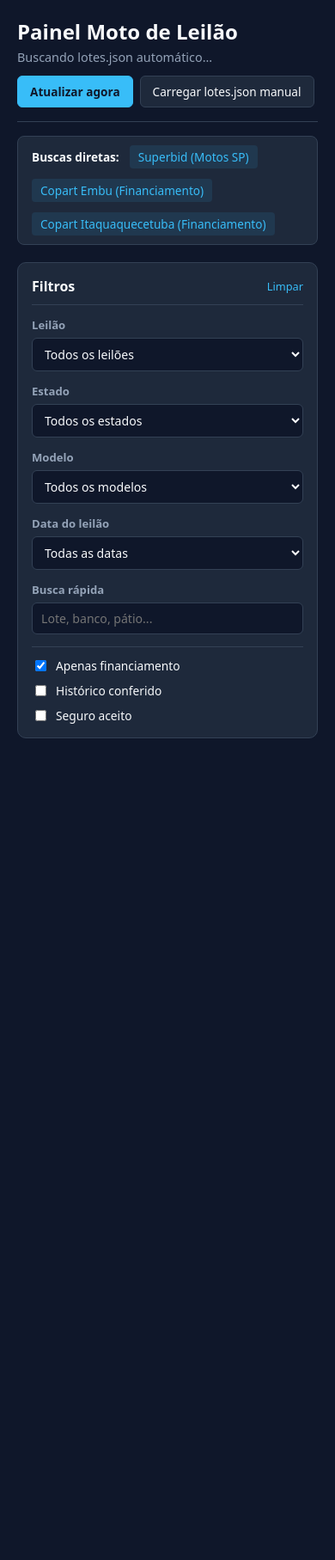
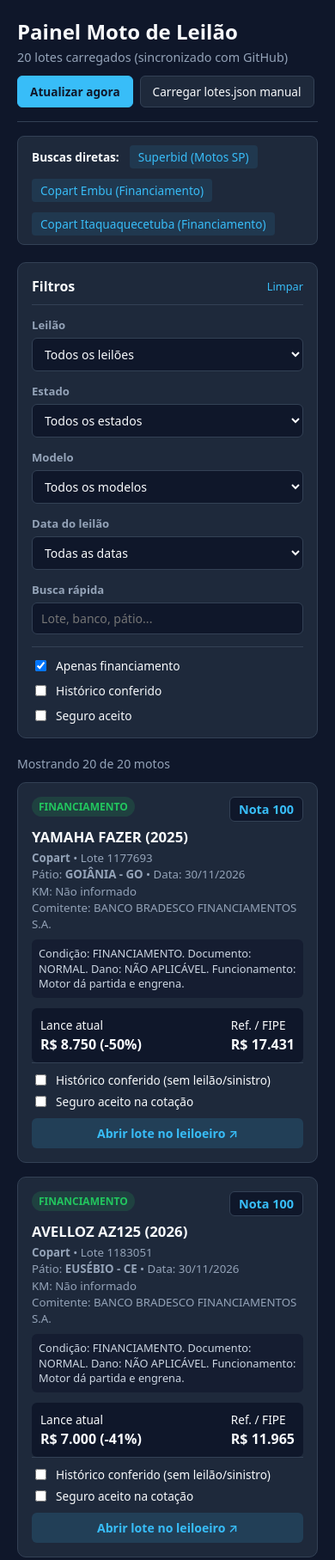
Before and after one commit to norbertodeguchiboaz/moto-leilao, a plain HTML site: page index.html in a window 390 px wide. Shown: the top 1815 px of the page at 86% size. Before the commit the page ends 911 px from the top, so only its background shows below. Drawn offline with Linux system fonts and the light colour scheme.

Commit message:
Update index.html

```diff
--- a/index.html
+++ b/index.html
@@ -6,113 +6,38 @@
   <title>Moto de Leilão - Financiamento</title>
   <style>
     :root {
-      --bg: #0f172a;
-      --card: #1e293b;
-      --border: #334155;
-      --text: #f8fafc;
-      --muted: #94a3b8;
-      --accent: #38bdf8;
-      --green: #22c55e;
-      --amber: #f59e0b;
-      --red: #ef4444;
+      --bg: #0f172a; --card: #1e293b; --border: #334155; --text: #f8fafc;
+      --muted: #94a3b8; --accent: #38bdf8; --green: #22c55e; --amber: #f59e0b; --red: #ef4444;
     }
     * { box-sizing: border-box; font-family: system-ui, -apple-system, sans-serif; }
     body { background: var(--bg); color: var(--text); margin: 0; padding: 20px; }
     .container { max-width: 1320px; margin: 0 auto; }
-
-    header {
-      display: flex; flex-wrap: wrap; justify-content: space-between; align-items: center;
-      gap: 12px; margin-bottom: 16px; border-bottom: 1px solid var(--border); padding-bottom: 16px;
-    }
+    header { display: flex; flex-wrap: wrap; justify-content: space-between; align-items: center; gap: 12px; margin-bottom: 16px; border-bottom: 1px solid var(--border); padding-bottom: 16px; }
     h1 { margin: 0; font-size: 1.5rem; }
     .subtitle { color: var(--muted); font-size: 0.9rem; margin-top: 4px; }
     .actions { display: flex; flex-wrap: wrap; gap: 8px; }
-
-    button, .file-btn {
-      background: var(--card); color: var(--text); border: 1px solid var(--border);
-      padding: 8px 14px; border-radius: 6px; cursor: pointer; font-size: 0.85rem; font-weight: 500;
-    }
+    button, .file-btn { background: var(--card); color: var(--text); border: 1px solid var(--border); padding: 8px 14px; border-radius: 6px; cursor: pointer; font-size: 0.85rem; font-weight: 500; }
     button:hover, .file-btn:hover { border-color: var(--accent); }
     button.primary { background: var(--accent); color: #0f172a; border-color: var(--accent); font-weight: 600; }
     input[type="file"] { display: none; }
-
-    .fontes {
-      background: var(--card); border: 1px solid var(--border); border-radius: 8px;
-      padding: 10px 16px; margin-bottom: 20px; display: flex; flex-wrap: wrap;
-      gap: 12px; align-items: center; font-size: 0.85rem;
-    }
-    .fontes a {
-      color: var(--accent); text-decoration: none; background: rgba(56, 189, 248, 0.1);
-      padding: 4px 10px; border-radius: 4px;
-    }
+    .fontes { background: var(--card); border: 1px solid var(--border); border-radius: 8px; padding: 10px 16px; margin-bottom: 20px; display: flex; flex-wrap: wrap; gap: 12px; align-items: center; font-size: 0.85rem; }
+    .fontes a { color: var(--accent); text-decoration: none; background: rgba(56, 189, 248, 0.1); padding: 4px 10px; border-radius: 4px; }
     .fontes a:hover { text-decoration: underline; }
-
-    /* Layout principal com barra lateral esquerda */
-    .layout {
-      display: grid;
-      grid-template-columns: 270px 1fr;
-      gap: 20px;
-      align-items: start;
-    }
-    @media (max-width: 820px) {
-      .layout { grid-template-columns: 1fr; }
-    }
-
-    .sidebar {
-      background: var(--card);
-      border: 1px solid var(--border);
-      border-radius: 10px;
-      padding: 16px;
-      position: sticky;
-      top: 20px;
-      display: flex;
-      flex-direction: column;
-      gap: 14px;
-    }
-    .sidebar-header {
-      display: flex;
-      justify-content: space-between;
-      align-items: center;
-      border-bottom: 1px solid var(--border);
-      padding-bottom: 10px;
-    }
+    .layout { display: grid; grid-template-columns: 270px 1fr; gap: 20px; align-items: start; }
+    @media (max-width: 820px) { .layout { grid-template-columns: 1fr; } }
+    .sidebar { background: var(--card); border: 1px solid var(--border); border-radius: 10px; padding: 16px; position: sticky; top: 20px; display: flex; flex-direction: column; gap: 14px; }
+    .sidebar-header { display: flex; justify-content: space-between; align-items: center; border-bottom: 1px solid var(--border); padding-bottom: 10px; }
     .sidebar-header h2 { margin: 0; font-size: 1rem; }
-    .btn-limpar {
-      background: transparent; border: none; color: var(--accent);
-      padding: 0; font-size: 0.8rem; cursor: pointer;
-    }
-    .btn-limpar:hover { text-decoration: underline; }
-
+    .btn-limpar { background: transparent; border: none; color: var(--accent); padding: 0; font-size: 0.8rem; cursor: pointer; }
     .campo { display: flex; flex-direction: column; gap: 6px; }
     .campo label { font-size: 0.82rem; color: var(--muted); font-weight: 600; }
-    .campo select, .campo input[type="text"] {
-      width: 100%;
-      background: var(--bg);
-      color: var(--text);
-      border: 1px solid var(--border);
-      padding: 8px 10px;
-      border-radius: 6px;
-      font-size: 0.88rem;
-    }
-    .campo select:focus, .campo input[type="text"]:focus {
-      outline: none;
-      border-color: var(--accent);
-    }
-
-    .filtros-check {
-      display: flex; flex-direction: column; gap: 10px;
-      border-top: 1px solid var(--border); padding-top: 12px; font-size: 0.86rem;
-    }
+    .campo select, .campo input[type="text"] { width: 100%; background: var(--bg); color: var(--text); border: 1px solid var(--border); padding: 8px 10px; border-radius: 6px; font-size: 0.88rem; }
+    .filtros-check { display: flex; flex-direction: column; gap: 10px; border-top: 1px solid var(--border); padding-top: 12px; font-size: 0.86rem; }
     .filtros-check label { display: flex; align-items: center; gap: 8px; cursor: pointer; }
-
     .conteudo { min-width: 0; }
     .stats { color: var(--muted); font-size: 0.88rem; margin-bottom: 12px; }
     .grid { display: grid; grid-template-columns: repeat(auto-fill, minmax(310px, 1fr)); gap: 16px; }
-
-    .card {
-      background: var(--card); border: 1px solid var(--border); border-radius: 10px;
-      padding: 16px; display: flex; flex-direction: column; justify-content: space-between; gap: 12px;
-    }
+    .card { background: var(--card); border: 1px solid var(--border); border-radius: 10px; padding: 16px; display: flex; flex-direction: column; justify-content: space-between; gap: 12px; }
     .card-top { display: flex; justify-content: space-between; align-items: flex-start; gap: 8px; }
     .badge { font-size: 0.75rem; padding: 3px 8px; border-radius: 99px; font-weight: 600; text-transform: uppercase; }
     .badge.financiamento { background: rgba(34, 197, 94, 0.15); color: var(--green); }
@@ -126,11 +51,7 @@
     .valores span strong { display: block; font-size: 1rem; margin-top: 2px; }
     .checks { display: flex; flex-direction: column; gap: 6px; border-top: 1px solid var(--border); padding-top: 10px; font-size: 0.85rem; }
     .checks label { display: flex; align-items: center; gap: 8px; cursor: pointer; }
-    .btn-lote {
-      display: inline-block; text-align: center; width: 100%; background: rgba(56, 189, 248, 0.15);
-      color: var(--accent); text-decoration: none; padding: 8px; border-radius: 6px; font-weight: 600; font-size: 0.88rem; margin-top: 10px;
-    }
-    .btn-lote:hover { background: rgba(56, 189, 248, 0.25); }
+    .btn-lote { display: inline-block; text-align: center; width: 100%; background: rgba(56, 189, 248, 0.15); color: var(--accent); text-decoration: none; padding: 8px; border-radius: 6px; font-weight: 600; font-size: 0.88rem; margin-top: 10px; }
     .aviso { text-align: center; padding: 40px; color: var(--muted); background: var(--card); border-radius: 10px; border: 1px dashed var(--border); grid-column: 1 / -1; }
   </style>
 </head>
@@ -143,10 +64,7 @@
       </div>
       <div class="actions">
         <button class="primary" onclick="carregarAutomatico()">Atualizar agora</button>
-        <label class="file-btn">
-          Carregar lotes.json manual
-          <input type="file" accept=".json" onchange="lerArquivoManual(event)" />
-        </label>
+        <label class="file-btn">Carregar lotes.json manual<input type="file" accept=".json" onchange="lerArquivoManual(event)" /></label>
       </div>
     </header>
 
@@ -158,54 +76,37 @@
     </div>
 
     <div class="layout">
-      <!-- Barra lateral esquerda de filtros -->
       <aside class="sidebar">
         <div class="sidebar-header">
           <h2>Filtros</h2>
           <button class="btn-limpar" onclick="limparFiltros()">Limpar</button>
         </div>
-
         <div class="campo">
           <label for="filtro-leilao">Leilão</label>
-          <select id="filtro-leilao" onchange="renderizar()">
-            <option value="">Todos os leilões</option>
-          </select>
+          <select id="filtro-leilao" onchange="renderizar()"><option value="">Todos os leilões</option></select>
         </div>
-
         <div class="campo">
           <label for="filtro-estado">Estado</label>
-          <select id="filtro-estado" onchange="renderizar()">
-            <option value="">Todos os estados</option>
-          </select>
+          <select id="filtro-estado" onchange="renderizar()"><option value="">Todos os estados</option></select>
         </div>
-
         <div class="campo">
           <label for="filtro-modelo">Modelo</label>
-          <select id="filtro-modelo" onchange="renderizar()">
-            <option value="">Todos os modelos</option>
-          </select>
+          <select id="filtro-modelo" onchange="renderizar()"><option value="">Todos os modelos</option></select>
         </div>
-
         <div class="campo">
           <label for="filtro-data">Data do leilão</label>
-          <select id="filtro-data" onchange="renderizar()">
-            <option value="">Todas as datas</option>
-          </select>
+          <select id="filtro-data" onchange="renderizar()"><option value="">Todas as datas</option></select>
         </div>
-
         <div class="campo">
           <label for="busca">Busca rápida</label>
           <input type="text" id="busca" placeholder="Lote, banco, pátio..." oninput="renderizar()" />
         </div>
-
         <div class="filtros-check">
           <label><input type="checkbox" id="so-financiamento" checked onchange="renderizar()" /> Apenas financiamento</label>
           <label><input type="checkbox" id="so-historico" onchange="renderizar()" /> Histórico conferido</label>
           <label><input type="checkbox" id="so-seguro" onchange="renderizar()" /> Seguro aceito</label>
         </div>
       </aside>
-
-      <!-- Área principal de resultados -->
       <main class="conteudo">
         <div class="stats" id="stats"></div>
         <div class="grid" id="grid"></div>
@@ -217,9 +118,7 @@
     let lotes = [];
     let marcacoes = JSON.parse(localStorage.getItem("moto_leilao_marcacoes") || "{}");
 
-    function chaveLote(l) {
-      return l.url || `${l.leiloeiro}-${l.lote}`;
-    }
+    function chaveLote(l) { return l.url || `${l.leiloeiro}-${l.lote}`; }
 
     function extrairEstado(local) {
       if (!local) return "";
@@ -230,19 +129,14 @@
     function formatarDataBR(dataStr) {
       if (!dataStr) return "";
       const m = dataStr.match(/^(\d{4})-(\d{2})-(\d{2})/);
-      if (m) return `${m[3]}/${m[2]}/${m[1]}`;
-      return dataStr;
+      return m ? `${m[3]}/${m[2]}/${m[1]}` : dataStr;
     }
 
     function detectarOrigem(l) {
       if (l.origem) return l.origem;
       const texto = `${l.comitente || ""} ${l.descricao || ""} ${l.titulo || ""}`.toLowerCase();
-      if (/sinistro|colis[aã]o|roubo|furto|enchente|pequena monta|m[eé]dia monta|grande monta|sucata/.test(texto)) {
-        return "sinistro";
-      }
-      if (/financiamento|retomada|banco|aliena[cç][aã]o|financeira|cons[oó]rcio/.test(texto)) {
-        return "financiamento";
-      }
+      if (/sinistro|colis[aã]o|roubo|furto|enchente|pequena monta|m[eé]dia monta|grande monta|sucata/.test(texto)) return "sinistro";
+      if (/financiamento|retomada|banco|aliena[cç][aã]o|financeira|cons[oó]rcio/.test(texto)) return "financiamento";
       return "indefinida";
     }
 
@@ -261,8 +155,7 @@
     }
 
     function formatarMoeda(v) {
-      if (!v || v <= 0) return "—";
-      return v.toLocaleString("pt-BR", { style: "currency", currency: "BRL", maximumFractionDigits: 0 });
+      return (!v || v <= 0) ? "—" : v.toLocaleString("pt-BR", { style: "currency", currency: "BRL", maximumFractionDigits: 0 });
     }
 
     function alternarMarcacao(chave, campo) {
@@ -279,4 +172,145 @@
       const datas = new Set();
 
       lotes.forEach(l => {
-        if (l.leiloeiro) leiloes
+        if (l.leiloeiro) leiloes.add(l.leiloeiro.trim());
+        if (l.estado) estados.add(l.estado);
+        if (l.titulo) modelos.add(l.titulo.trim());
+        if (l.data_leilao) datas.add(l.data_leilao);
+      });
+
+      const preencher = (id, titulo, lista, formatador) => {
+        const el = document.getElementById(id);
+        const atual = el.value;
+        el.innerHTML = `<option value="">${titulo}</option>` +
+          Array.from(lista).sort().map(v => `<option value="${v}">${formatador ? formatador(v) : v}</option>`).join("");
+        el.value = atual;
+      };
+
+      preencher("filtro-leilao", "Todos os leilões", leiloes);
+      preencher("filtro-estado", "Todos os estados", estados);
+      preencher("filtro-modelo", "Todos os modelos", modelos);
+      preencher("filtro-data", "Todas as datas", datas, formatarDataBR);
+    }
+
+    function limparFiltros() {
+      ["filtro-leilao", "filtro-estado", "filtro-modelo", "filtro-data", "busca"].forEach(id => document.getElementById(id).value = "");
+      document.getElementById("so-financiamento").checked = true;
+      document.getElementById("so-historico").checked = false;
+      document.getElementById("so-seguro").checked = false;
+      renderizar();
+    }
+
+    function processarDados(dados, fonteTexto) {
+      const lista = Array.isArray(dados) ? dados : (dados.lotes || []);
+      lotes = lista.map(l => {
+        const origem = detectarOrigem(l);
+        const estado = extrairEstado(l.local);
+        return { ...l, origem, estado, nota: calcularNota(l, origem) };
+      }).sort((a, b) => b.nota - a.nota);
+      localStorage.setItem("moto_leilao_dados", JSON.stringify(lotes));
+      document.getElementById("status-carga").textContent = `${lotes.length} lotes carregados (${fonteTexto})`;
+      popularFiltros();
+      renderizar();
+    }
+
+    async function carregarAutomatico() {
+      const status = document.getElementById("status-carga");
+      status.textContent = "Carregando lotes.json do repositório...";
+      try {
+        const resp = await fetch("./lotes.json?t=" + Date.now());
+        if (!resp.ok) throw new Error("Erro HTTP");
+        processarDados(await resp.json(), "sincronizado com GitHub");
+      } catch (e) {
+        const cache = localStorage.getItem("moto_leilao_dados");
+        if (cache) {
+          lotes = JSON.parse(cache);
+          status.textContent = `Usando dados salvos no navegador (${lotes.length} lotes)`;
+          popularFiltros();
+          renderizar();
+        } else {
+          status.textContent = "Nenhum lotes.json encontrado ainda.";
+        }
+      }
+    }
+
+    function lerArquivoManual(event) {
+      const file = event.target.files[0];
+      if (!file) return;
+      const reader = new FileReader();
+      reader.onload = e => {
+        try { processarDados(JSON.parse(e.target.result), "arquivo manual"); }
+        catch { alert("Arquivo JSON inválido."); }
+      };
+      reader.readAsText(file);
+    }
+
+    function renderizar() {
+      const leilaoFiltro = document.getElementById("filtro-leilao").value.toLowerCase();
+      const estadoFiltro = document.getElementById("filtro-estado").value;
+      const modeloFiltro = document.getElementById("filtro-modelo").value;
+      const dataFiltro = document.getElementById("filtro-data").value;
+      const texto = document.getElementById("busca").value.toLowerCase();
+      const soFin = document.getElementById("so-financiamento").checked;
+      const soHist = document.getElementById("so-historico").checked;
+      const soSeg = document.getElementById("so-seguro").checked;
+
+      const filtrados = lotes.filter(l => {
+        const m = marcacoes[chaveLote(l)] || {};
+        if (leilaoFiltro && (l.leiloeiro || "").trim().toLowerCase() !== leilaoFiltro) return false;
+        if (estadoFiltro && l.estado !== estadoFiltro) return false;
+        if (modeloFiltro && (l.titulo || "").trim() !== modeloFiltro) return false;
+        if (dataFiltro && l.data_leilao !== dataFiltro) return false;
+        if (soFin && l.origem !== "financiamento") return false;
+        if (soHist && !m.historico) return false;
+        if (soSeg && !m.seguro) return false;
+        if (texto && !`${l.titulo} ${l.local} ${l.comitente} ${l.descricao} ${l.leiloeiro} ${l.lote}`.toLowerCase().includes(texto)) return false;
+        return true;
+      });
+
+      document.getElementById("stats").textContent = `Mostrando ${filtrados.length} de ${lotes.length} motos`;
+      const grid = document.getElementById("grid");
+
+      if (!filtrados.length) {
+        grid.innerHTML = `<div class="aviso">Nenhuma moto encontrada com os filtros atuais.</div>`;
+        return;
+      }
+
+      grid.innerHTML = filtrados.map(l => {
+        const ch = chaveLote(l);
+        const m = marcacoes[ch] || {};
+        const descFipe = (l.fipe > 0 && l.lance > 0 && l.lance < l.fipe) ? ` (-${Math.round(((l.fipe - l.lance) / l.fipe) * 100)}%)` : "";
+        return `
+          <div class="card">
+            <div>
+              <div class="card-top">
+                <span class="badge ${l.origem}">${l.origem}</span>
+                <span class="nota">Nota ${l.nota}</span>
+              </div>
+              <div class="titulo">${l.titulo || "Moto sem título"} (${l.ano || "—"})</div>
+              <div class="meta">
+                <strong>${l.leiloeiro}</strong> • Lote ${l.lote}<br>
+                Pátio: <strong>${l.local || "—"}</strong> • Data: ${formatarDataBR(l.data_leilao) || "—"}<br>
+                KM: ${l.km ? l.km.toLocaleString("pt-BR") + " km" : "Não informado"}<br>
+                Comitente: ${l.comitente || "Não informado"}
+              </div>
+              ${l.descricao ? `<div class="desc">${l.descricao}</div>` : ""}
+            </div>
+            <div>
+              <div class="valores">
+                <span>Lance atual<strong>${formatarMoeda(l.lance)}${descFipe}</strong></span>
+                <span>Ref. / FIPE<strong>${formatarMoeda(l.fipe)}</strong></span>
+              </div>
+              <div class="checks">
+                <label><input type="checkbox" ${m.historico ? "checked" : ""} onchange="alternarMarcacao('${ch}', 'historico')" /> Histórico conferido (sem leilão/sinistro)</label>
+                <label><input type="checkbox" ${m.seguro ? "checked" : ""} onchange="alternarMarcacao('${ch}', 'seguro')" /> Seguro aceito na cotação</label>
+              </div>
+              <a class="btn-lote" href="${l.url}" target="_blank">Abrir lote no leiloeiro ↗</a>
+            </div>
+          </div>`;
+      }).join("");
+    }
+
+    carregarAutomatico();
+  </script>
+</body>
+</html>
```
